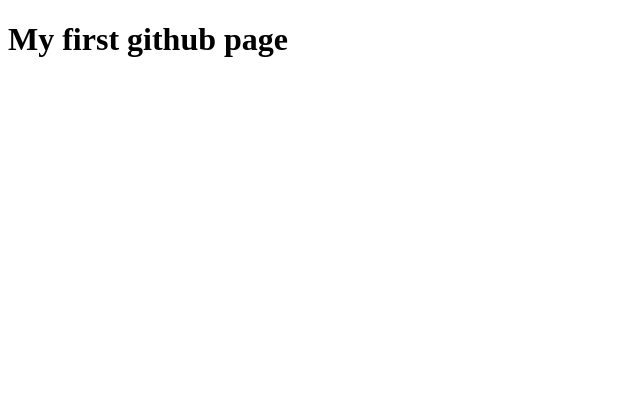
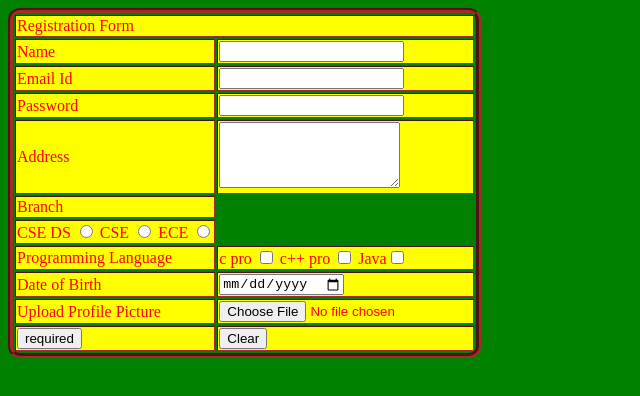
Before and after one commit to aryaa121/fsd_CSEDS_C, a plain HTML site: page Day_1/index.html in a window 1280 px wide. Shown: the whole page, without its empty margins (0-640 px from the left). Drawn offline with Linux system fonts and the light colour scheme.

Commit message:
Registration Form

```diff
--- a/Day_1/index.html
+++ b/Day_1/index.html
@@ -2,10 +2,43 @@
 <html lang="en">
 <head>
     <meta charset="UTF-8">
-    <meta name="viewport" content="width=<<>>, initial-scale=1.0">
+    <meta name="viewport" content="width=device-width, initial-scale=1.0">
     <title>Document</title>
+    <link rel="stylesheet" href="style.css">
 </head>
 <body>
-    <h1> My first github page</h1>
+   <table border="2px">
+    <form action="" method="post"></form>
+    <tr> <td colspan="2">Registration Form</td></tr>
+    <tr><td>Name</td> <td><input type="text" name="t1" id="required"></td></tr>
+    <tr><td>Email Id</td> <td> <input type="email" name="" id="required"></td></tr>
+    <tr><td>Password</td><td><input type="password" name="" id="required"></td></tr>
+    <tr>
+        <td>Address</td>
+        <td> <textarea  rows="4" cols="20" id=""></textarea></td>
+    </tr>
+    <tr><td>Branch </td></tr>
+    <td>CSE DS <input type="radio" name="r1" id >
+        CSE <input type="radio" name="r1" id >
+        ECE <input type="radio" name="r1" id >
+
+    </td>
+    <tr>
+        <td>Programming Language</td>
+        <td>c pro <input type="checkbox" name="c1" id="">
+        c++ pro <input type="checkbox" name="c1" id="">
+        Java<input type="checkbox" name="c1" id=""></td>
+    </tr>
+    <tr>
+        <td>Date of Birth</td>
+        <td><input type="date" name="" id=""></td>
+    </tr>
+    <tr><td>Upload Profile Picture</td>
+    <td> <input type="file" name="f2" id=""></td>
+    </tr>
+    <tr><td> <input type="submit" name="" id="" value="required"></td>
+    <td><input type="reset" name="" id="" value="Clear"></td></tr>
+   </table>
+
 </body>
 </html>
--- /dev/null
+++ b/Day_1/style.css
@@ -0,0 +1,14 @@
+body{
+    background-color: green;;
+}
+tr{
+    background-color: yellow;
+    color: red;
+}
+table{
+    border-radius: 12px;
+    border-color: brown;
+    border-style: groove;
+    border-width: 5px;
+
+}
```
